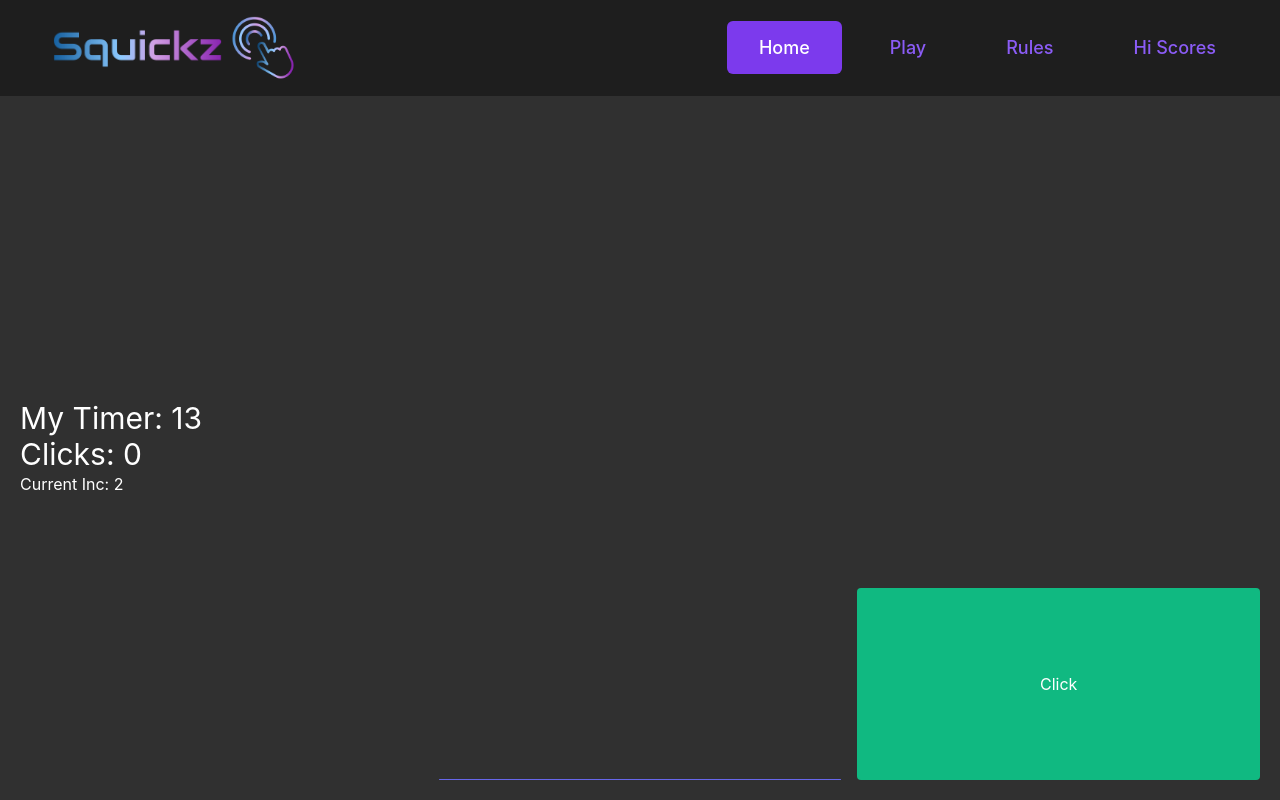
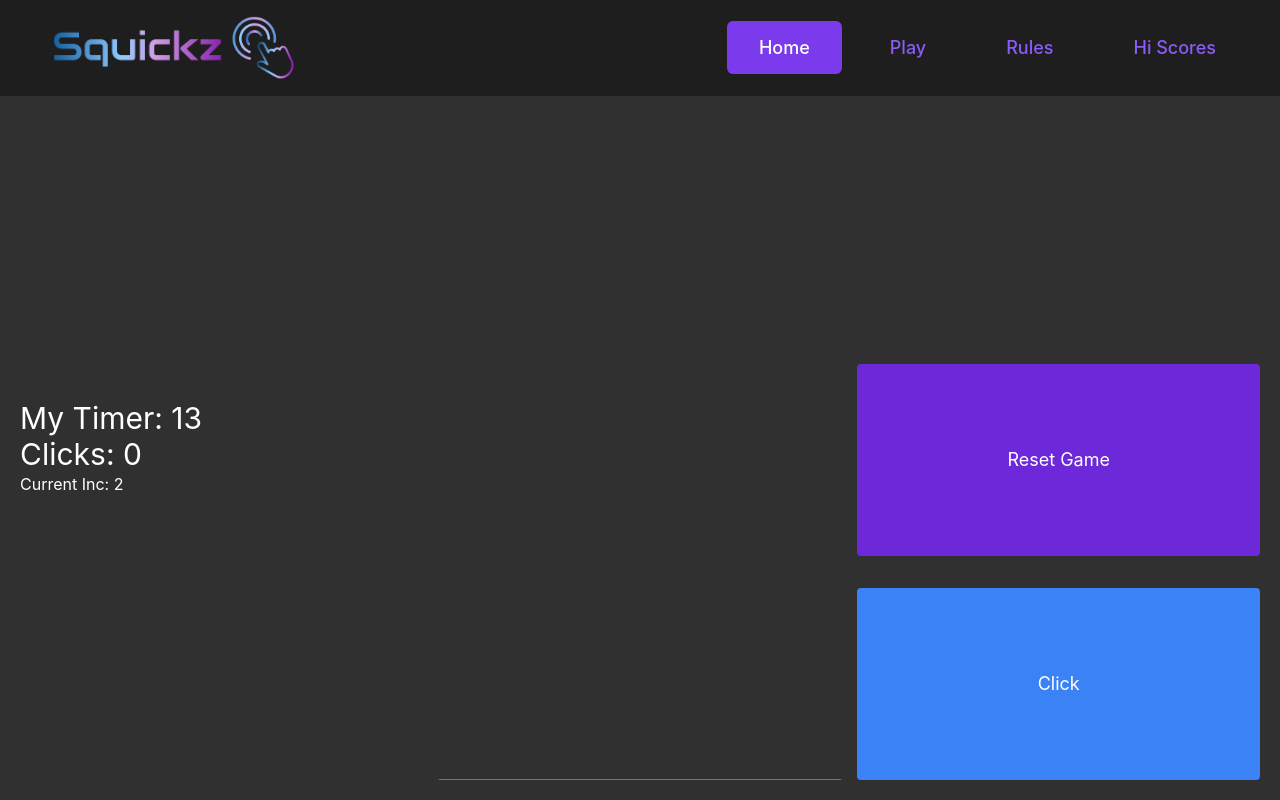
Before and after one commit to PPK44/Squickz, a React (Create React App) app in the folder baller-squad/: page /play in a window 1280 px wide. Both pictures are taken after a click on the button "Start Game". Built offline with nearby package versions, Linux system fonts and the light colour scheme.

Commit message:
animation to click button

```diff
--- /dev/null
+++ b/baller-squad/src/app/components/Game/GameButton.js
@@ -0,0 +1,15 @@
+import React from "react";
+
+export const GameButton = ({ onClick, text, color, classes, animateEnd }) => {
+  return (
+    <>
+      <button
+        onClick={onClick}
+        className={`${color} h-48 text-lg w-full rounded focus:outline-none ${classes}`}
+        onAnimationEnd={animateEnd}
+      >
+        {text}
+      </button>
+    </>
+  );
+};
--- a/baller-squad/src/app/pages/Home.js
+++ b/baller-squad/src/app/pages/Home.js
@@ -1,6 +1,5 @@
 // Home page for app
 import React from "react";
-import { PageWrapper } from "../components/PageWrapper";
 
 export const Home = () => {
   return (
--- a/baller-squad/src/app/pages/Play.js
+++ b/baller-squad/src/app/pages/Play.js
@@ -1,5 +1,6 @@
 // Timer help from https://upmostly.com/tutorials/build-a-react-timer-component-using-hooks
 import React, { useState, useEffect, useLayoutEffect, useRef } from "react";
+import { GameButton } from "../components/Game/GameButton";
 import { GameModal } from "../components/Game/GameModal";
 
 const TIME_TO_PLAY = 15;
@@ -15,6 +16,7 @@ export const Play = () => {
     gameLength: 0,
   });
   const [isModalOpen, setIsModalOpen] = useState(false);
+  const [wiggleEffect, setWiggleEffect] = useState(false);
 
   const [timer, setTimer] = useState({
     on: false,
@@ -93,6 +95,7 @@ export const Play = () => {
   const incrementHeight = () => {
     const nextClickHeight = currentHeight + clickHeight;
     const containerHeight = containerRef.current.offsetHeight;
+    setWiggleEffect(true);
     setClicks((c) => c + 1);
     if (containerHeight <= nextClickHeight) {
       toggleTimer();
@@ -131,7 +134,7 @@ export const Play = () => {
   const closeModal = async () => {
     setIsModalOpen(false);
     setCurrentHeight(1);
-    await new Promise(r => setTimeout(r, 500));
+    await new Promise((r) => setTimeout(r, 500));
     resetGame();
   };
 
@@ -161,19 +164,26 @@ export const Play = () => {
         </div>
         <div className={`flex flex-col-reverse flex1`}>
           {timer.on === true ? (
-            <button
-              onClick={() => incrementHeight()}
-              className={`bg-green-500 h-48 w-full rounded focus:outline-none`}
-            >
-              Click
-            </button>
+            <div className={`space-y-8 flex flex-col flex1`}>
+              <GameButton
+                onClick={() => resetGame()}
+                color="bg-purple-700"
+                text="Reset Game"
+              />
+              <GameButton
+                onClick={() => incrementHeight()}
+                color="bg-blue-500"
+                text="Click"
+                classes={`${wiggleEffect && "animate-wiggle"}`}
+                animateEnd={() => setWiggleEffect(false)}
+              />
+            </div>
           ) : (
-            <button
+            <GameButton
               onClick={() => startGame()}
-              className={`bg-purple-600 h-48 w-full rounded`}
-            >
-              Start Game
-            </button>
+              color="bg-purple-600"
+              text="Start Game"
+            />
           )}
         </div>
       </div>
--- a/baller-squad/tailwind.config.js
+++ b/baller-squad/tailwind.config.js
@@ -1,3 +1,4 @@
+// For wiggle: https://dev.to/jerocosio/how-to-animate-a-button-on-click-with-tailwindcss-in-next-js-or-react-js-30cl
 module.exports = {
   purge: ["./src/**/*.{js,jsx,ts,tsx}", "./public/index.html"], // removes unused styles in prod
   darkMode: "media", // or 'media' or 'class'
@@ -10,17 +11,32 @@ module.exports = {
       colors: {
         "simple-gray": {
           "1e": "#1e1e1e",
-          '41': "#414141",
-          '30': "#303030",
+          41: "#414141",
+          30: "#303030",
         },
         blue: {
           primary: "#1e67a6",
           highlight: "#84c2f8",
         },
         purple: {
-          primary: '#8d2bb3',
-          highlight: '#ca94df'
+          primary: "#8d2bb3",
+          highlight: "#ca94df",
         },
+      },
+      keyframes: {
+        wiggle: {
+          "0%, 100%": {
+            transform: "rotate(-1deg)",
+            opacity: 0.9
+          },
+          "50%": {
+            transform: "rotate(1deg)",
+
+          },
+        },
+      },
+      animation: {
+        wiggle: "wiggle 100ms ease-in-out",
       },
     },
   },
```
